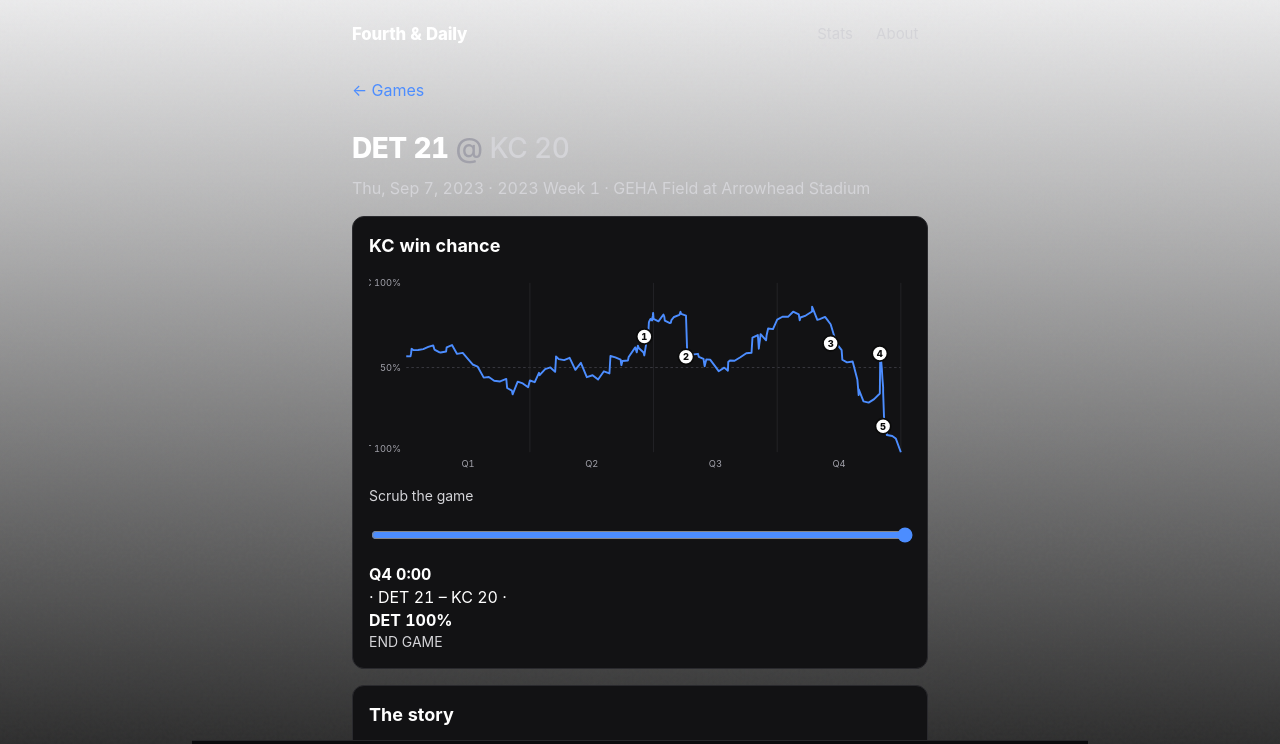
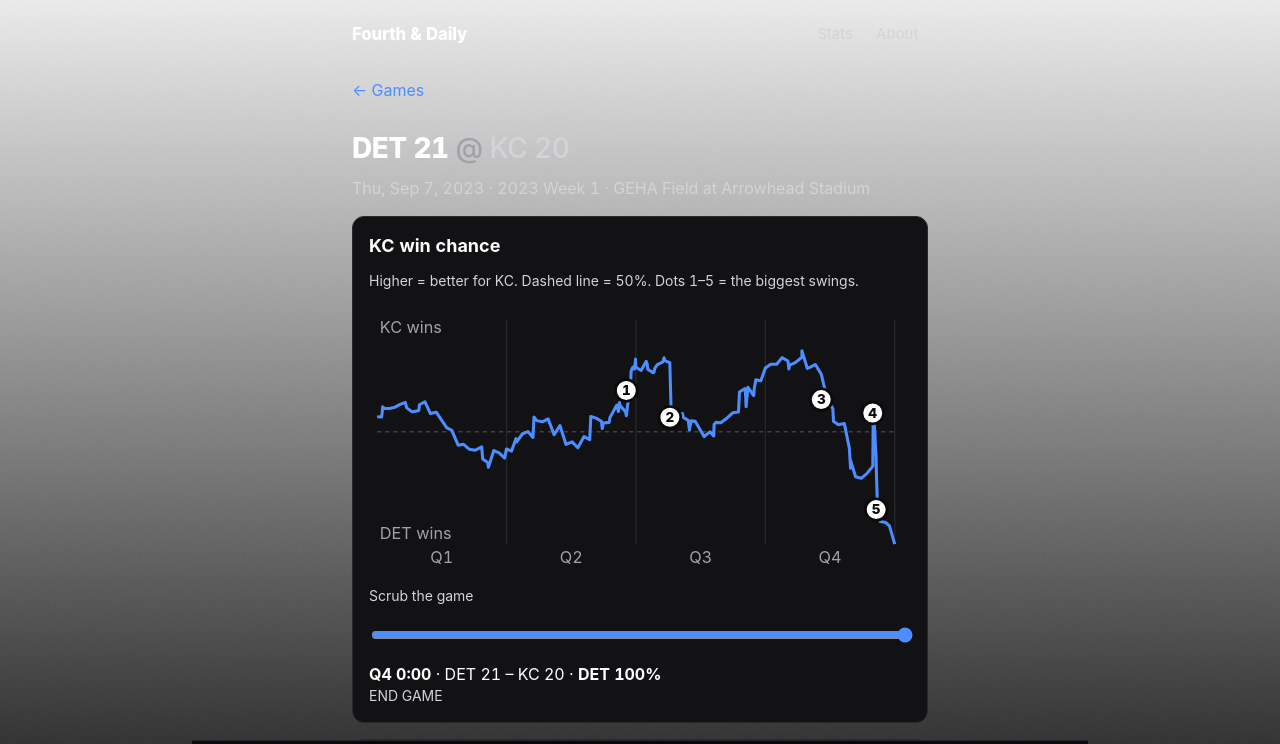
Before and after one commit to nmpy7knjd8-code/nfl-analytics-simulator, a Next.js app in the folder frontend/: page /games/2023_01_DET_KC in a window 1280 px wide. Shown: the top 744 px of the page. Built offline with nearby package versions, Linux system fonts and the light colour scheme.

Commit message:
Game chart: readable on 390 px (in-chart team labels, caption), inline scrubber readout; checker source line spacing

```diff
--- a/frontend/app/games/[gameId]/page.tsx
+++ b/frontend/app/games/[gameId]/page.tsx
@@ -62,6 +62,7 @@ export default async function GameStoryPage({ params }: Props) {
 
       <section className="fd-card" aria-labelledby="gs-chart-h">
         <h2 id="gs-chart-h" className="gs-h2">{g.home} win chance</h2>
+        <p className="fd-muted gs-cap">Higher = better for {g.home}. Dashed line = 50%. Dots 1–5 = the biggest swings.</p>
         <GameChart file={file} swings={swings} />
         <GameScrubber points={scrub} />
       </section>
--- a/frontend/app/globals.css
+++ b/frontend/app/globals.css
@@ -1612,15 +1612,15 @@ body { font-variant-numeric: tabular-nums; }
 .gs-chart { width: 100%; height: auto; display: block; }
 .gs-grid { stroke: #27272a; stroke-width: 1; }
 .gs-mid { stroke: #3f3f46; stroke-dasharray: 3 3; }
-.gs-axis { fill: #a1a1aa; font-size: 11px; }
+.gs-axis { fill: #a1a1aa; font-size: 12px; }
 .gs-line { fill: none; stroke: var(--color-blue); stroke-width: 2.25; stroke-linejoin: round; }
 .gs-dot { fill: #fff; stroke: #0a0a0a; stroke-width: 2; }
-.gs-dot-n { fill: #0a0a0a; font-size: 11px; font-weight: 800; }
+.gs-dot-n { fill: #0a0a0a; font-size: 10px; font-weight: 800; }
 .gs-scrub { display: grid; gap: 0.25rem; }
 .gs-scrub-label { font-size: 0.875rem; color: var(--color-ink-secondary); }
 .gs-scrub input { width: 100%; min-height: 44px; accent-color: var(--color-blue); }
-.gs-readout { margin: 0; display: grid; }
-.gs-readout-text { color: var(--color-ink-secondary); font-size: 0.875rem; }
+.gs-readout { margin: 0; }
+.gs-readout-text { display: block; color: var(--color-ink-secondary); font-size: 0.875rem; }
 .gs-narr p { margin: 0 0 0.4rem; }
 .gs-swings { list-style: none; margin: 0; padding: 0; display: grid; gap: 0.5rem; }
 .gs-swings a { display: grid; grid-template-columns: 28px 1fr; gap: 0.5rem; text-decoration: none; color: #fff; min-height: 44px; }
@@ -1643,3 +1643,4 @@ body { font-variant-numeric: tabular-nums; }
 .gs-row:hover { border-color: #52525b; }
 .gs-row-teams { font-size: 1.125rem; }
 .gs-source { font-size: 0.8125rem; }
+.gs-cap { margin: 0; font-size: 0.875rem; }
--- a/frontend/components/FourthDownChecker.tsx
+++ b/frontend/components/FourthDownChecker.tsx
@@ -147,7 +147,7 @@ export function FourthDownChecker() {
                 </>
               ) : result.source.kind === "grid" ? (
                 <>
-                  From the engine grid (same engine as the Daily). {result.source.assumptions.length ? `Nearest grid point: ${result.source.assumptions.join("; ")}.` : ""} The grid assumes the offense is the home team.
+                  {`From the engine grid (same engine as the Daily).${result.source.assumptions.length ? ` Nearest grid point: ${result.source.assumptions.join("; ")}.` : ""} The grid assumes the offense is the home team.`}
                 </>
               ) : null}
             </p>
--- a/frontend/components/GameChart.tsx
+++ b/frontend/components/GameChart.tsx
@@ -1,8 +1,8 @@
 import { elapsed, periodName, wpLabel, type GameFile, type NumberedSwing } from "../lib/gameStory";
 
-const W = 640;
-const H = 240;
-const PAD = { l: 44, r: 12, t: 14, b: 26 };
+const W = 400;
+const H = 200;
+const PAD = { l: 6, r: 12, t: 12, b: 22 };
 
 /** Home-team win chance across the game: quarter gridlines, swing dots numbered 1–5. No motion. */
 export function GameChart({ file, swings }: { file: GameFile; swings: NumberedSwing[] }) {
@@ -32,15 +32,14 @@ export function GameChart({ file, swings }: { file: GameFile; swings: NumberedSw
           </text>
         );
       })}
-      <text x={PAD.l - 6} y={PAD.t + 4} className="gs-axis" textAnchor="end">{home} 100%</text>
-      <text x={PAD.l - 6} y={y(0.5) + 4} className="gs-axis" textAnchor="end">50%</text>
-      <text x={PAD.l - 6} y={H - PAD.b} className="gs-axis" textAnchor="end">{away} 100%</text>
+      <text x={PAD.l + 2} y={PAD.t + 10} className="gs-axis">{home} wins</text>
+      <text x={PAD.l + 2} y={H - PAD.b - 4} className="gs-axis">{away} wins</text>
       <path d={d} className="gs-line" />
       {swings.map((s) => (
         <g key={s.play.play_id}>
           <title>{`${s.n}. ${periodName(s.play.qtr)} ${s.play.clock}: ${wpLabel(s.play.home_wp_after, home, away)}`}</title>
-          <circle cx={x(elapsed(s.play))} cy={y(s.play.home_wp_after)} r="9" className="gs-dot" />
-          <text x={x(elapsed(s.play))} y={y(s.play.home_wp_after) + 4} className="gs-dot-n" textAnchor="middle">{s.n}</text>
+          <circle cx={x(elapsed(s.play))} cy={y(s.play.home_wp_after)} r="8" className="gs-dot" />
+          <text x={x(elapsed(s.play))} y={y(s.play.home_wp_after) + 3.5} className="gs-dot-n" textAnchor="middle">{s.n}</text>
         </g>
       ))}
     </svg>
```
